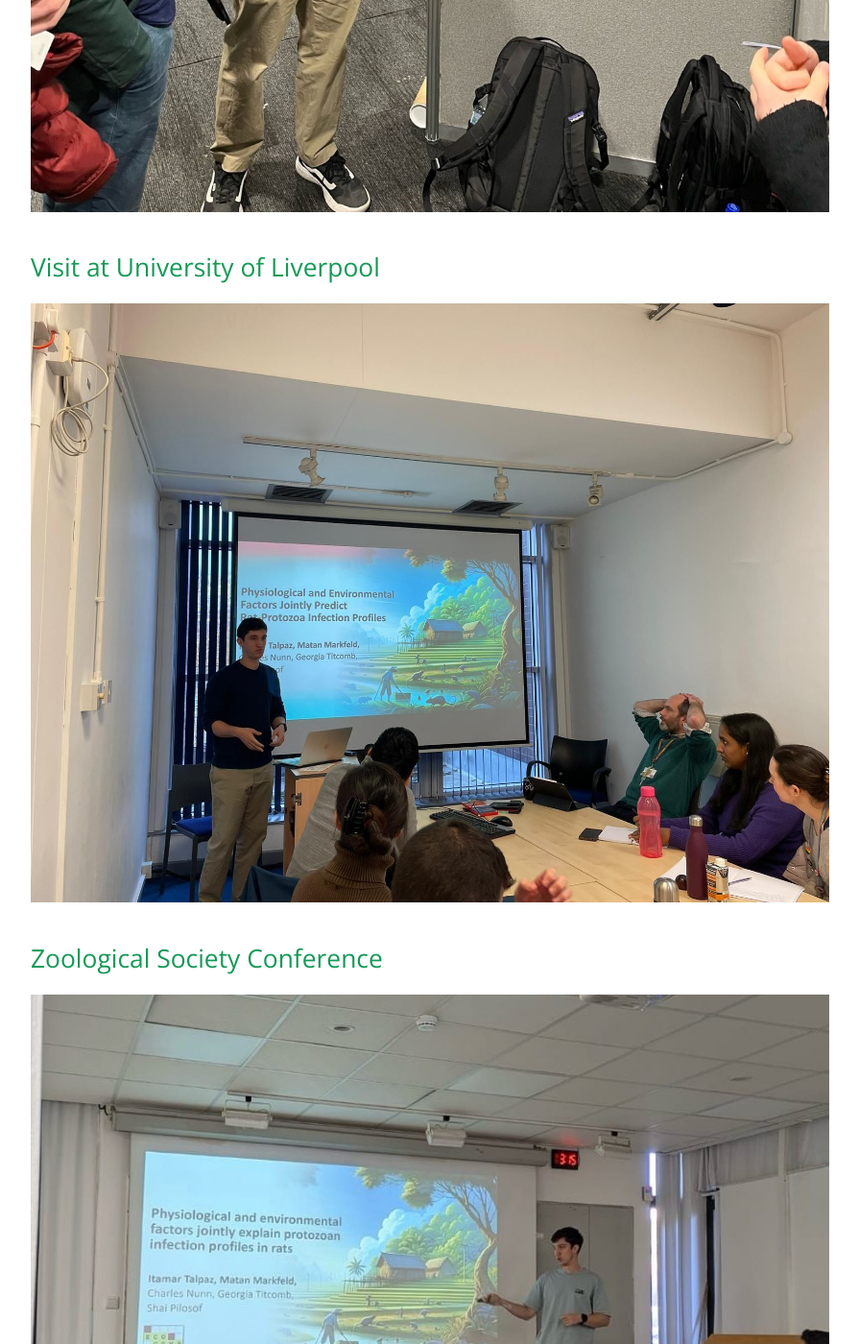
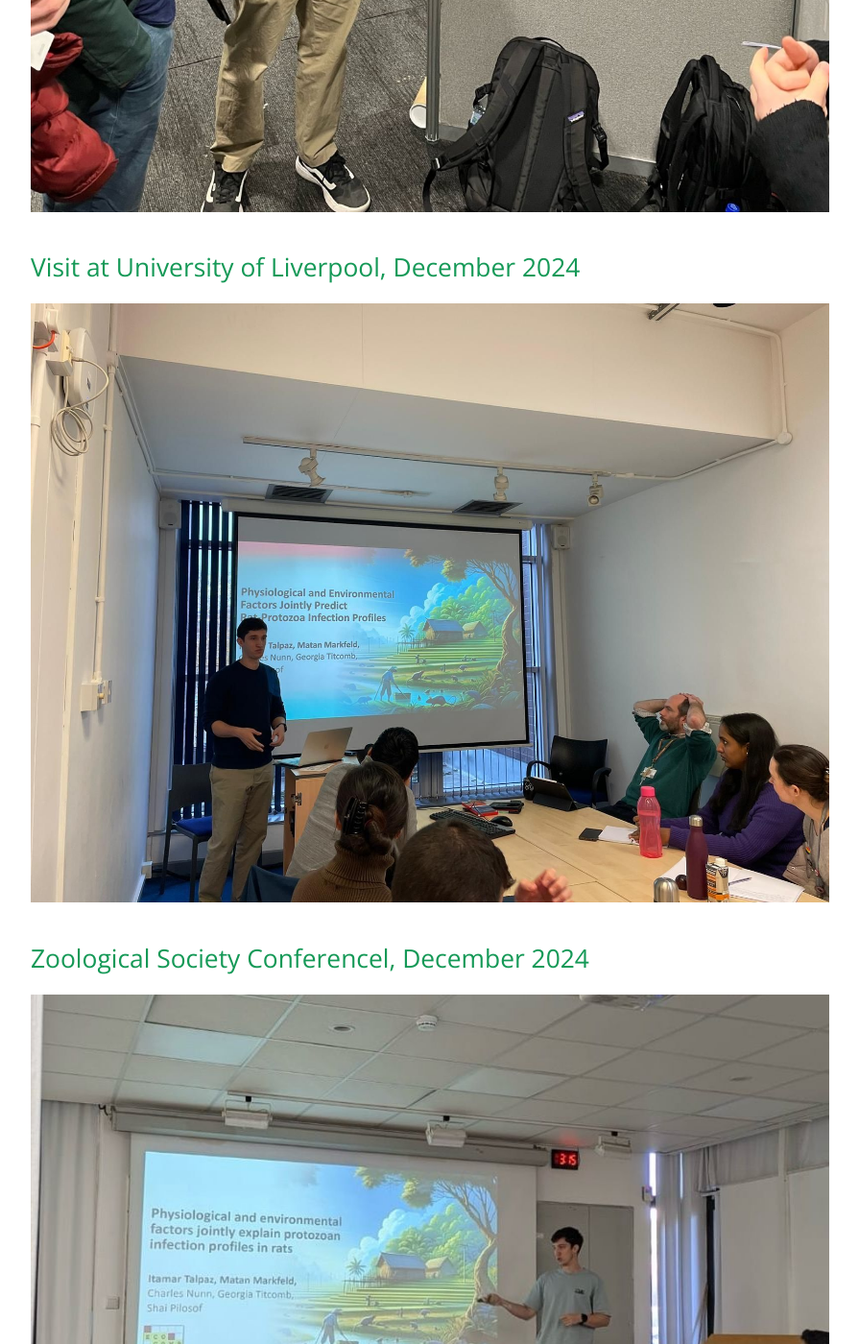
Before and after one commit to talpazi/my-website, a Jekyll site: the page built from gallery.md, in a window 1280 px wide and 1400 px high, scrolled down 1515 px. Shown: the whole window at 96% size, without its empty margins (192-1087 px from the left). Built offline with Jekyll 4.4.1, drawn with Linux system fonts in a browser that asks for light colours; some of the changed text lies outside the part shown.

Commit message:
Update gallery.md

```diff
--- a/gallery.md
+++ b/gallery.md
@@ -7,16 +7,16 @@ title: Gallery
 
 Here are some of my selected event photos. Click on an image to view the LinkedIn post describing the event.
 
-## British Ecological Society (BES) 2024
+## British Ecological Society (BES)l, December 2024
 [![British Ecological Society (BES) 2024](assets/bes_presentation.jpg)](https://www.linkedin.com/posts/itamar-talpaz-923473273_bes24-activity-7273776301990105088-4w_q?utm_source=share&utm_medium=member_desktop&rcm=ACoAAELPcGsBI9Za9TyRO_EHXmKVZKWK1MmU910)
 
-## Visit at University of Liverpool
+## Visit at University of Liverpool, December 2024
 [![Visit at University of Liverpool](assets/liverpool_presentation.jpg)](https://www.linkedin.com/posts/itamar-talpaz-923473273_awesome-first-day-here-at-university-of-liverpool-activity-7272298751241711616-VjSp?utm_source=share&utm_medium=member_desktop&rcm=ACoAAELPcGsBI9Za9TyRO_EHXmKVZKWK1MmU910)
 
-## Zoological Society Conference
+## Zoological Society Conferencel, December 2024
 [![Zoological Society Conference](assets/zoological_presentation.jpg)](https://www.linkedin.com/posts/itamar-talpaz-923473273_as-a-kid-when-people-asked-me-what-i-wanted-activity-7279571389487996928-Eneq?utm_source=share&utm_medium=member_desktop&rcm=ACoAAELPcGsBI9Za9TyRO_EHXmKVZKWK1MmU910)
 
-## Department Day Presentation
+## Department Day Presentationl, July 2024
 [![Department Day Presentation](assets/department_day.jpg)](https://www.linkedin.com/posts/itamar-talpaz-923473273_research-lifesciences-naturalsciences-activity-7217592950606708737-irGt?utm_source=share&utm_medium=member_desktop&rcm=ACoAAELPcGsBI9Za9TyRO_EHXmKVZKWK1MmU910)
 
 ---
```
